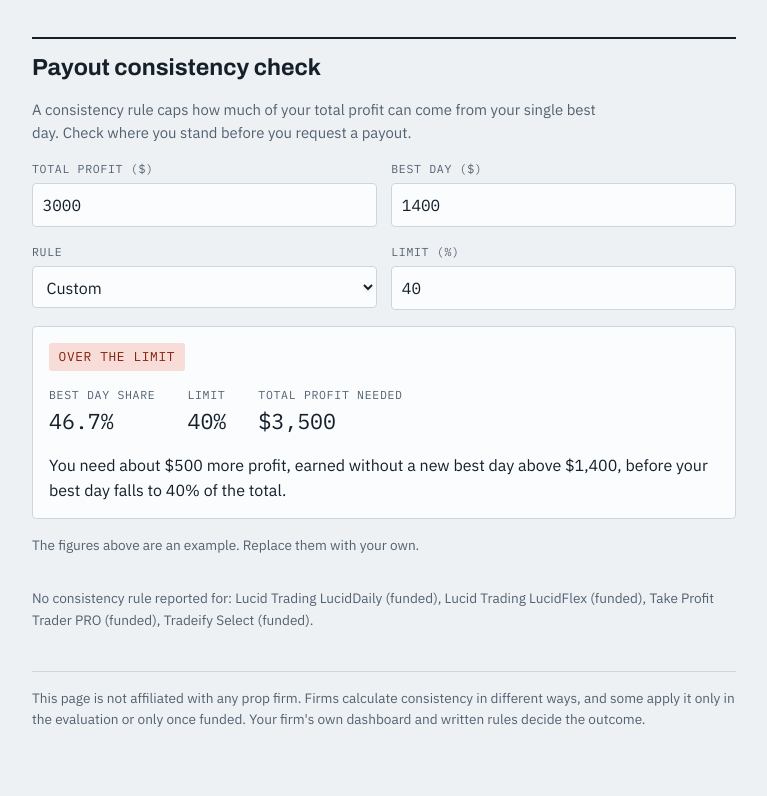
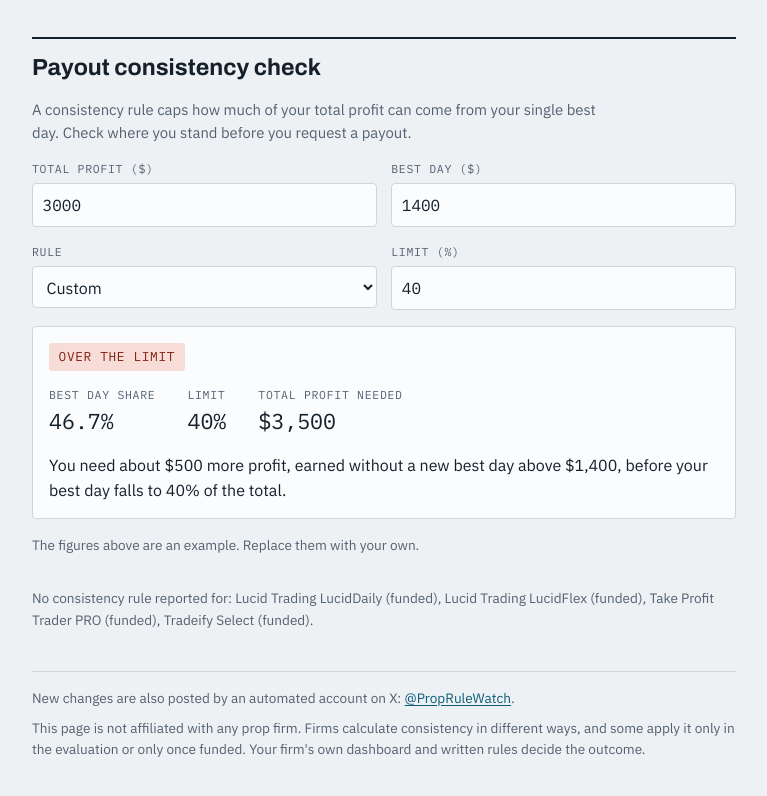
Before and after one commit to priyaaax/prop-rule-watch, a plain HTML site: page index.html in a window 1280 px wide. Shown: the part 3050-3846 px from the top of the page, without its empty margins (256-1023 px from the left). Drawn offline with Linux system fonts and the light colour scheme.

Commit message:
Link the automated X account in the footer
Co-Authored-By: Claude Opus 5.5 <noreply@anthropic.com>
Claude-Session: https://claude.ai/code/session_01G3fbMh1KKShTbbDSnvrdCc

```diff
--- a/index.html
+++ b/index.html
@@ -273,7 +273,7 @@ input[type="number"] { font-family: var(--mono); font-variant-numeric: tabular-n
   font-variant-numeric: tabular-nums;
 }
 .small { font-size: 0.85rem; color: var(--muted); margin: 0; overflow-wrap: anywhere; }
-footer { border-top: 1px solid var(--line); padding-top: 1rem; }
+footer { border-top: 1px solid var(--line); padding-top: 1rem; display: flex; flex-direction: column; gap: 0.6rem; }
 </style>
 </head>
 <body>
@@ -342,6 +342,7 @@ footer { border-top: 1px solid var(--line); padding-top: 1rem; }
   </section>
 
   <footer>
+    <p class="small">New changes are also posted by an automated account on X: <a href="https://x.com/PropRuleWatch" target="_blank" rel="noopener noreferrer">@PropRuleWatch</a>.</p>
     <p class="small">This page is not affiliated with any prop firm. Firms calculate consistency in different ways, and some apply it only in the evaluation or only once funded. Your firm's own dashboard and written rules decide the outcome.</p>
   </footer>
 </div>
```
